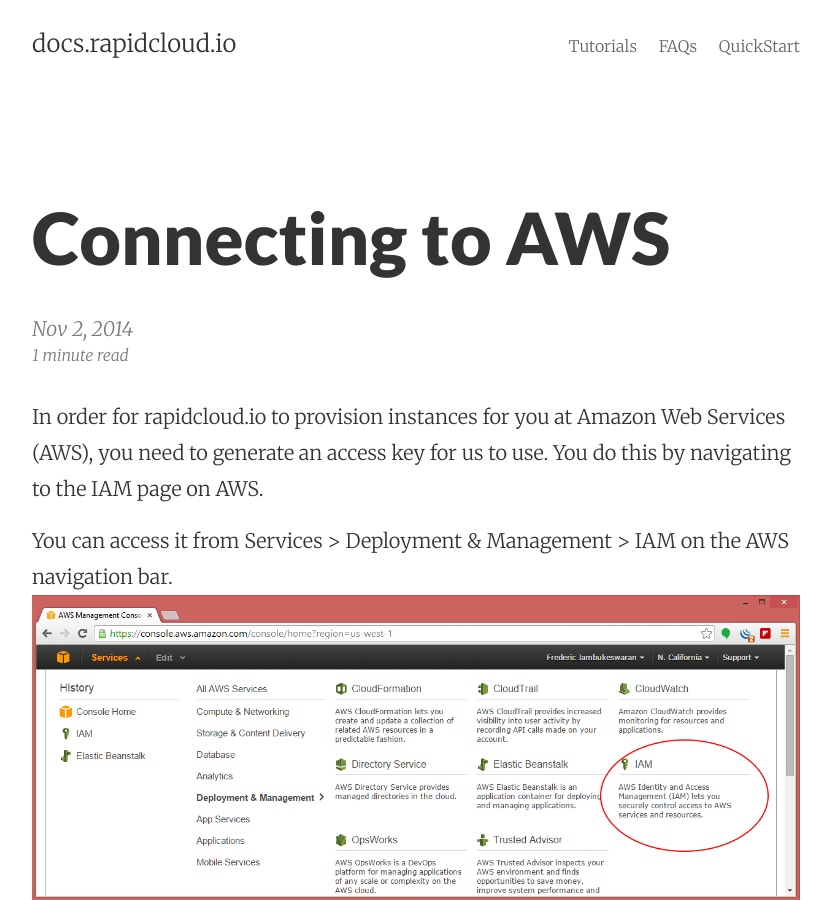
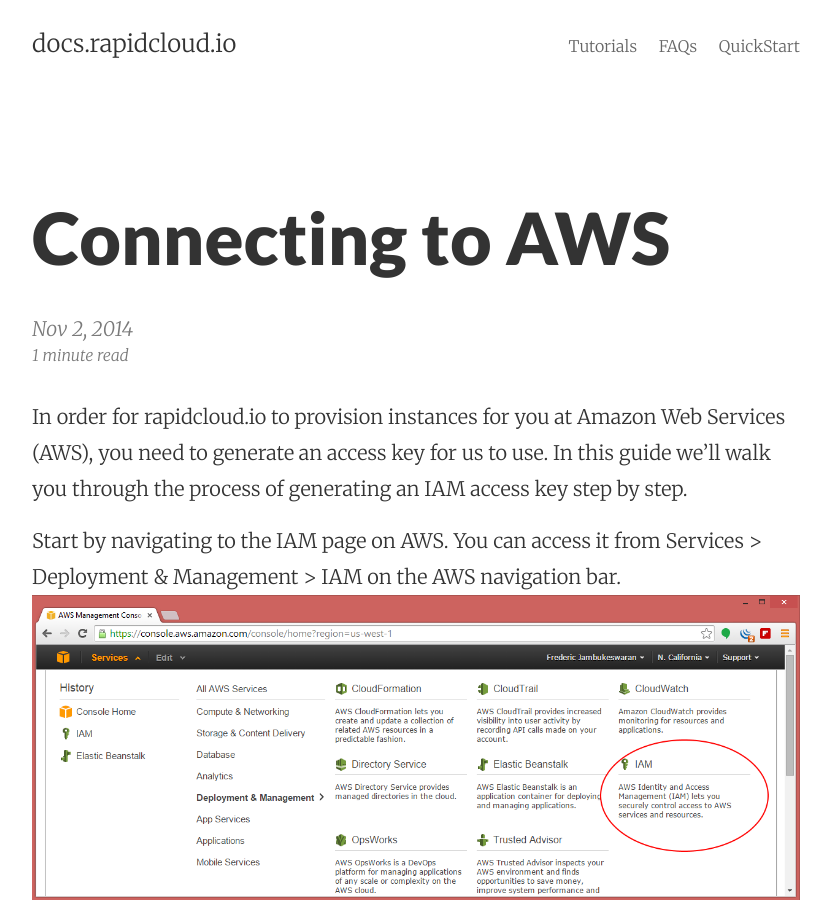
Before and after one commit to rapidcloudio-docs/rapidcloudio-docs.github.io, a Jekyll site: the page built from _posts/2014-11-02-connect-to-aws.markdown, in a window 1280 px wide and 900 px high. Shown: the whole window, without its empty margins (224-1055 px from the left). Built offline with Jekyll 4.4.1, drawn with Linux system fonts in a browser that asks for light colours.

Commit message:
Fixed grammer

```diff
--- a/_posts/2014-11-02-connect-to-aws.markdown
+++ b/_posts/2014-11-02-connect-to-aws.markdown
@@ -6,9 +6,9 @@ position: 15
 categories: walkthrough
 summary: Step by step guide for connecting your rapidcloud.io account to your AWS account.
 ---
-In order for rapidcloud.io to provision instances for you at Amazon Web Services (AWS), you need to generate an access key for us to use. You do this by navigating to the IAM page on AWS.
+In order for rapidcloud.io to provision instances for you at Amazon Web Services (AWS), you need to generate an access key for us to use. In this guide we'll walk you through the process of generating an IAM access key step by step.
 
-You can access it from Services > Deployment & Management > IAM on the AWS navigation bar.
+Start by navigating to the IAM page on AWS. You can access it from Services > Deployment & Management > IAM on the AWS navigation bar.
 ![AWS Navigation](/assets/get_key_aws_nav.png)
 
 Once on the IAM page, create a new user, and specify a username you'll recognize (ex: rc-service-user )
```
